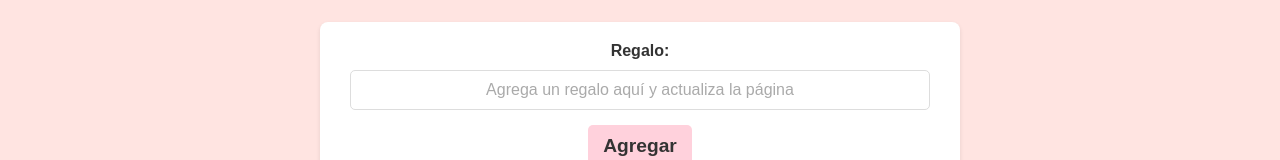
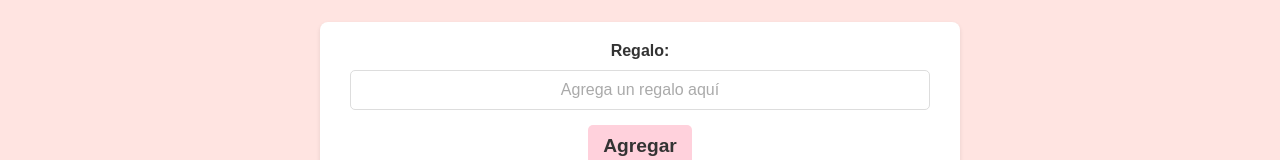
Before and after one commit to MaximilianoGiovine/giftlist, a website built with webpack: page frontend/index.html in a window 1280 px wide. Shown: the part 409-569 px from the top of the page. Built offline with nearby package versions, Linux system fonts and the light colour scheme; no server answers.

Commit message:
Add files via upload

```diff
--- a/frontend/index.html
+++ b/frontend/index.html
@@ -20,7 +20,7 @@
             type="text"
             id="new-gift"
             name="new-gift"
-            placeholder="Agrega un regalo aquí y actualiza la página"
+            placeholder="Agrega un regalo aquí"
             required
         >
         <button type="submit">Agregar</button>
```
